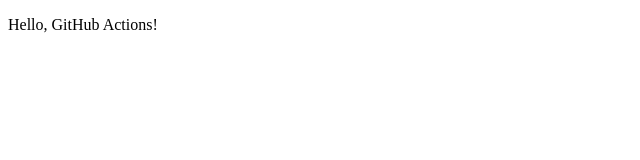
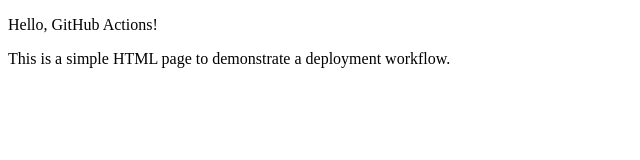
Before and after one commit to joisyousef/DevOps-Projects, a plain HTML site: page Github-Deploy-Workflow/index.html in a window 1280 px wide. Shown: the whole page, without its empty margins (0-640 px from the left). Drawn offline with Linux system fonts and the light colour scheme.

Commit message:
test index.html file to trigger github action workflow

```diff
--- a/Github-Deploy-Workflow/index.html
+++ b/Github-Deploy-Workflow/index.html
@@ -7,5 +7,7 @@
   </head>
   <body>
     <p>Hello, GitHub Actions!</p>
+
+    <p>This is a simple HTML page to demonstrate a deployment workflow.</p>
   </body>
 </html>
```
